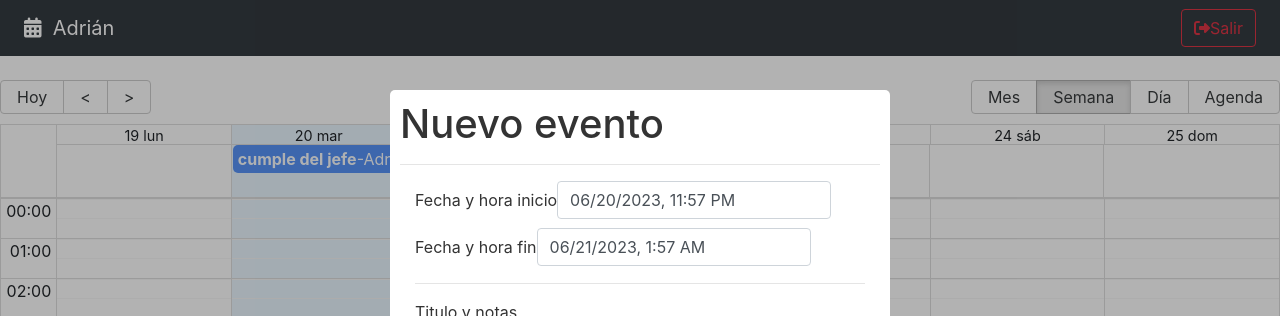
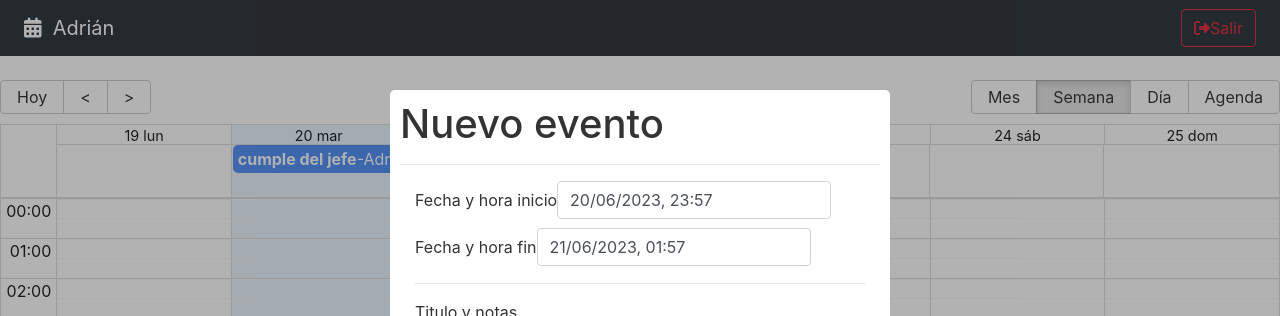
Before and after one commit to adrianpede/calendar, a React (Vite) app: page / in a window 1280 px wide. Shown: the top 316 px of the page. Built offline with nearby package versions, Linux system fonts and the light colour scheme.

Commit message:
Datepicker en español

```diff
--- a/src/calendar/components/CalendarModal.jsx
+++ b/src/calendar/components/CalendarModal.jsx
@@ -2,8 +2,11 @@
 import { useState } from 'react';
 
 import Modal from 'react-modal';
-import DatePicker from "react-datepicker";
+import DatePicker, {registerLocale} from "react-datepicker";
 import "react-datepicker/dist/react-datepicker.css";
+import es from 'date-fns/locale/es';
+
+registerLocale('es', es)
 
 const customStyles = {
     content: {
@@ -72,6 +75,9 @@
                onChange={(event) => onDateChanged(event,'start')}
                className='form-control'
                dateFormat='Pp'
+               showTimeSelect
+               locale={es}
+               timeCaption='Hora'
              />
         </div>
 
@@ -83,6 +89,9 @@
                onChange={(event) => onDateChanged(event,'end')}
                className='form-control'
                dateFormat='Pp'
+               showTimeSelect
+               locale={es}
+               timeCaption='Hora'
              />
         </div>
 
```
